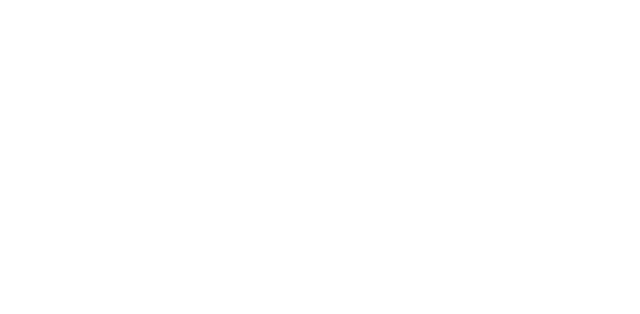
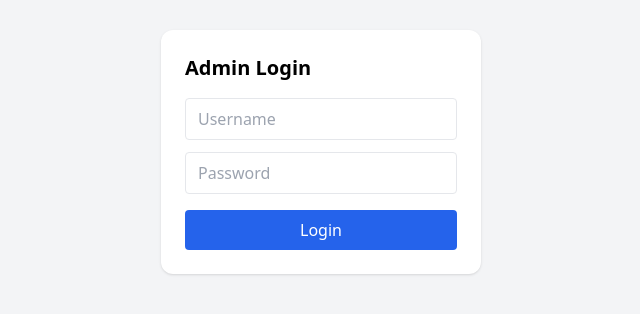
Before and after one commit to logontokartik/postseasonfantasy, a React (Vite) app: page /admin-login in a window 1280 px wide. Before the commit this address had no page. Shown: the part 248-562 px from the top of the page, without its empty margins (319-959 px from the left). Built offline with nearby package versions, Linux system fonts and the light colour scheme.

Commit message:
updated admin pages

```diff
--- a/src/App.jsx
+++ b/src/App.jsx
@@ -1,15 +1,25 @@
-
 import { Routes, Route } from 'react-router-dom'
-import Signup from './pages/Signup'
 import Leaderboard from './pages/Leaderboard'
 import Admin from './pages/Admin'
+import AdminLogin from './pages/AdminLogin'
+import Signup from './pages/Signup'
+import ProtectedAdminRoute from './components/ProtectedAdminRoute'
 
-export default function App(){
+export default function App() {
   return (
     <Routes>
-      <Route path='/' element={<Signup/>}/>
-      <Route path='/leaderboard' element={<Leaderboard/>}/>
-      <Route path='/admin' element={<Admin/>}/>
+      <Route path="/" element={<Leaderboard />} />
+      <Route path="/leaderboard" element={<Leaderboard />} />
+      <Route path="/admin-login" element={<AdminLogin />} />
+      <Route path="/signup" element={<Signup />} />
+      <Route
+        path="/admin"
+        element={
+          <ProtectedAdminRoute>
+            <Admin />
+          </ProtectedAdminRoute>
+        }
+      />
     </Routes>
   )
 }
--- /dev/null
+++ b/src/components/ProtectedAdminRoute.jsx
@@ -0,0 +1,7 @@
+import { Navigate } from 'react-router-dom'
+import { useAdminAuth } from '../context/AdminAuth'
+
+export default function ProtectedAdminRoute({ children }) {
+  const { isAdmin } = useAdminAuth()
+  return isAdmin ? children : <Navigate to="/admin-login" />
+}
--- /dev/null
+++ b/src/context/AdminAuth.jsx
@@ -0,0 +1,36 @@
+import { createContext, useContext, useState } from 'react'
+
+const AdminAuthContext = createContext()
+
+export function AdminAuthProvider({ children }) {
+  const [isAdmin, setIsAdmin] = useState(
+    localStorage.getItem('isAdmin') === 'true'
+  )
+
+  function login(username, password) {
+    if (
+      username === import.meta.env.VITE_ADMIN_USERNAME &&
+      password === import.meta.env.VITE_ADMIN_PASSWORD
+    ) {
+      setIsAdmin(true)
+      localStorage.setItem('isAdmin', 'true')
+      return true
+    }
+    return false
+  }
+
+  function logout() {
+    setIsAdmin(false)
+    localStorage.removeItem('isAdmin')
+  }
+
+  return (
+    <AdminAuthContext.Provider value={{ isAdmin, login, logout }}>
+      {children}
+    </AdminAuthContext.Provider>
+  )
+}
+
+export function useAdminAuth() {
+  return useContext(AdminAuthContext)
+}
--- a/src/main.jsx
+++ b/src/main.jsx
@@ -4,7 +4,12 @@
 import { BrowserRouter } from 'react-router-dom'
 import App from './App'
 import './styles.css'
+import { AdminAuthProvider } from './context/AdminAuth'
 
 ReactDOM.createRoot(document.getElementById('root')).render(
-  <BrowserRouter><App/></BrowserRouter>
+  <BrowserRouter>
+    <AdminAuthProvider>
+      <App />
+    </AdminAuthProvider>
+  </BrowserRouter>
 )
--- a/src/pages/Admin.jsx
+++ b/src/pages/Admin.jsx
@@ -1,6 +1,7 @@
 import { useEffect, useState } from 'react'
 import { supabase } from '../supabase'
 import { calculateScore } from '../utils/scoring'
+import { useAdminAuth } from '../context/AdminAuth'
 
 const WEEKS = [
   { key: 'wildcard', label: 'Wild Card' },
--- /dev/null
+++ b/src/pages/AdminLogin.jsx
@@ -0,0 +1,56 @@
+import { useState } from 'react'
+import { useNavigate } from 'react-router-dom'
+import { useAdminAuth } from '../context/AdminAuth'
+
+export default function AdminLogin() {
+  const { login } = useAdminAuth()
+  const navigate = useNavigate()
+
+  const [username, setUsername] = useState('')
+  const [password, setPassword] = useState('')
+  const [error, setError] = useState('')
+
+  function handleSubmit(e) {
+    e.preventDefault()
+    const ok = login(username, password)
+    if (!ok) {
+      setError('Invalid credentials')
+    } else {
+      navigate('/admin')
+    }
+  }
+
+  return (
+    <div className="min-h-screen flex items-center justify-center bg-gray-100">
+      <form
+        onSubmit={handleSubmit}
+        className="bg-white p-6 rounded-xl shadow w-80"
+      >
+        <h1 className="text-xl font-bold mb-4">Admin Login</h1>
+
+        {error && (
+          <div className="text-red-600 text-sm mb-2">{error}</div>
+        )}
+
+        <input
+          className="w-full border rounded px-3 py-2 mb-3"
+          placeholder="Username"
+          value={username}
+          onChange={e => setUsername(e.target.value)}
+        />
+
+        <input
+          type="password"
+          className="w-full border rounded px-3 py-2 mb-4"
+          placeholder="Password"
+          value={password}
+          onChange={e => setPassword(e.target.value)}
+        />
+
+        <button className="w-full bg-blue-600 text-white py-2 rounded">
+          Login
+        </button>
+      </form>
+    </div>
+  )
+}
--- a/src/pages/Leaderboard.jsx
+++ b/src/pages/Leaderboard.jsx
@@ -1,4 +1,5 @@
 import { useEffect, useState } from 'react'
+import { Link } from 'react-router-dom'
 import { supabase } from '../supabase'
 import { calculateScore } from '../utils/scoring'
 
@@ -78,7 +79,17 @@
 
   return (
     <div className="w-full px-6 bg-gray-100">
-      <h1 className="text-2xl font-bold mb-4">Leaderboard</h1>
+      <div className="flex items-center justify-between mb-4">
+        <h1 className="text-2xl font-bold">Leaderboard</h1>
+        <div className="flex gap-4">
+          <Link to="/signup" className="text-blue-600 underline">
+            Join Pool
+          </Link>
+          <Link to="/admin" className="text-gray-500 underline text-sm">
+            Admin
+          </Link>
+        </div>
+      </div>
 
       <div className="grid grid-cols-5 gap-4">
         {/* LEADERBOARD */}
--- a/src/pages/Signup.jsx
+++ b/src/pages/Signup.jsx
@@ -3,7 +3,7 @@
 import { supabase } from '../supabase'
 import { SLOTS } from '../data/positions'
 import { validateRoster } from '../utils/validatePicks'
-import { useNavigate } from 'react-router-dom'
+import { useNavigate, Link } from 'react-router-dom'
 
 export default function Signup(){
   const [name,setName]=useState('')
@@ -78,7 +78,10 @@
               Pick 14 slots with <span className="font-semibold">one player per team</span>. Re-clicking a team moves that team’s pick to the currently selected slot.
             </p>
           </div>
-          <a className="text-sm underline text-blue-700" href="/leaderboard">View Leaderboard</a>
+          <div className="flex flex-col items-end">
+            <Link className="text-sm underline text-blue-700" to="/leaderboard">View Leaderboard</Link>
+            <Link className="text-xs underline text-gray-500 mt-1" to="/admin">Admin</Link>
+          </div>
         </div>
 
         <div className="mt-4 grid grid-cols-1 lg:grid-cols-3 gap-4">
```
Also changed, not shown: 1 other file (tests, documents, lock files or other folders).
